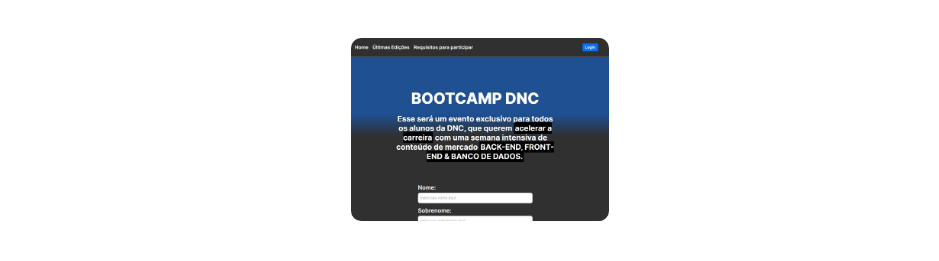
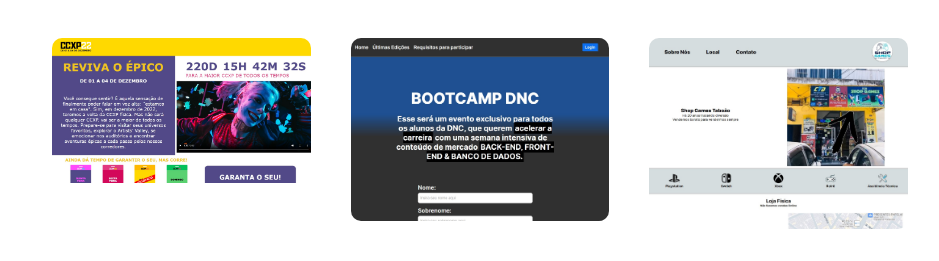
Before and after one commit to AlexandreSFreire/Modelo-Portfolio, a plain HTML site: page index.html in a window 1280 px wide. Shown: the part 1800-2061 px from the top of the page, without its empty margins (160-1099 px from the left). Drawn offline with Linux system fonts and the light colour scheme.

Commit message:
Add files via upload

```diff
--- a/index.html
+++ b/index.html
@@ -27,7 +27,7 @@
             <h1>Olá, meu nome<br>
                 é Alexandre</h1>
             <p class="gray">
-                Sou programador e gostaria de apresentar meu<br>
+                Sou programador e gostaria de apresentar meu
                 trabalho através deste Portfólio.
             </p>
             <a id="buttonCta" href="#services">Meus serviços</a>
@@ -56,7 +56,6 @@
                 melhorar seus resultados</p>
         </div>
         <div class="textCenter">
-
             <h3>E-mail Marketing</h3>
             <p class="gray">
                 Gerenciar campanhas é díficil.<br>
@@ -108,13 +107,13 @@
     </div>
     <div class="container">
         <div class="portfolioImg">
-            <a href=""><img src="" alt=""></a>
+            <a href="https://dncccxp22.netlify.app/"><img src="./images/CCXP22.jpg" alt="CCXP22"></a>
         </div>
         <div class="portfolioImg">
             <a href="https://boootcampdnc.netlify.app/"><img src="./images/BootcampDNC.jpg" alt="BootcampDNC"></a>
         </div>
         <div class="portfolioImg">
-            <a href=""><img src="" alt=""></a>
+            <a href="https://shopgamestaboao.netlify.app/"><img src="./images/ShopGamesTaboao.jpg" alt="ShopGamesTaboao"></a>
         </div>
     </div>
 </body>
```
Also changed, not shown: images/CCXP22.jpg (added), images/ShopGamesTaboao.jpg (added).
